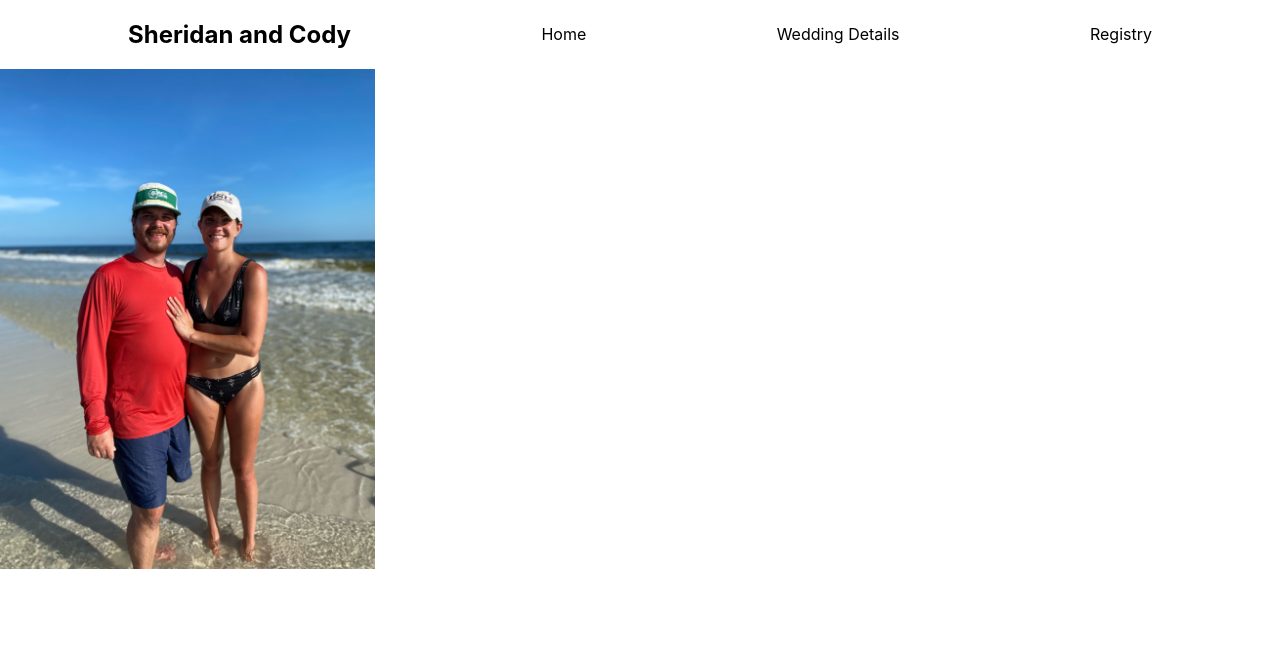
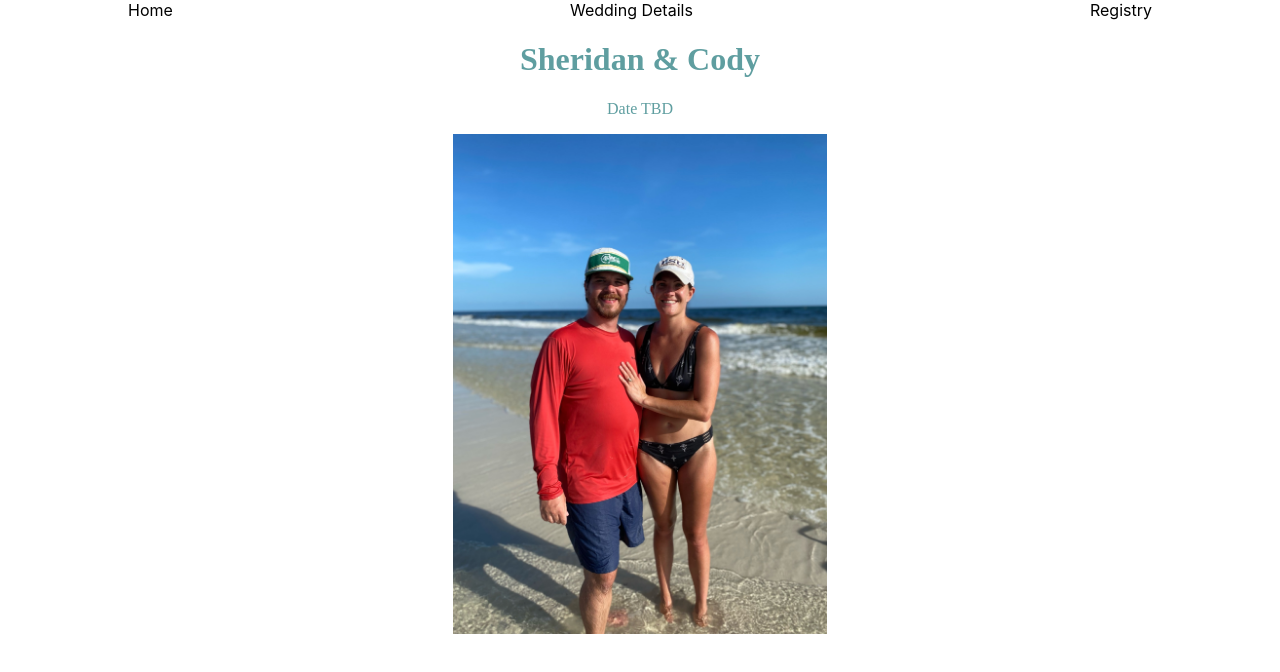
Before and after one commit to CodyConck/sheridan-cody-wedding, a React (Create React App) app: page / in a window 1280 px wide. Shown: the top 672 px of the page. Built offline with nearby package versions, Linux system fonts and the light colour scheme.

Commit message:
centered pic and updated font styling

```diff
--- a/src/App.css
+++ b/src/App.css
@@ -1,5 +1,8 @@
 img {
   height: 500px;
+  margin: auto;
+  display: block;
+
 }
 
 .div-header {
@@ -9,6 +12,11 @@ img {
   flex-direction: row;
   justify-content: space-between;
   align-items: center;
+}
+.nameDate {
+  text-align: center;
+  color:cadetblue;
+  font-family: cursive;
 }
 
 .App {
--- a/src/App.js
+++ b/src/App.js
@@ -8,6 +8,10 @@ class App extends React.Component {
     return (
       <div>
         <Header/>
+          <div className='nameDate'>
+            <h1>Sheridan & Cody</h1>
+            <p>Date TBD</p>
+          </div>
 
         <img src="/images/IMG_0523.JPG" alt=""/>
       </div>
--- a/src/Components/Header/Header.js
+++ b/src/Components/Header/Header.js
@@ -4,7 +4,6 @@ const Header = () =>{
     return(
         <nav>
             <div className="div-header">
-            <h2>Sheridan and Cody</h2>
                 <div>Home</div>
                 <div>Wedding Details</div>
                 <div>Registry</div>
```
